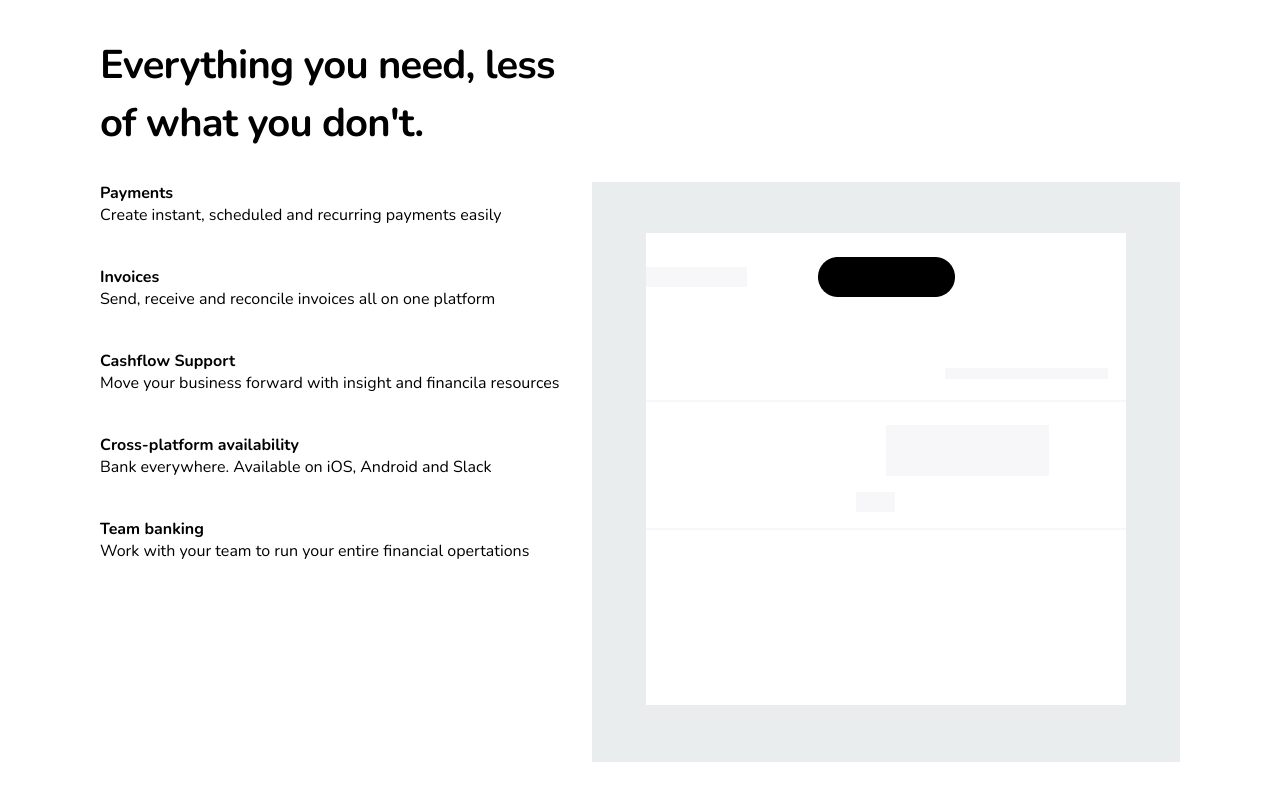
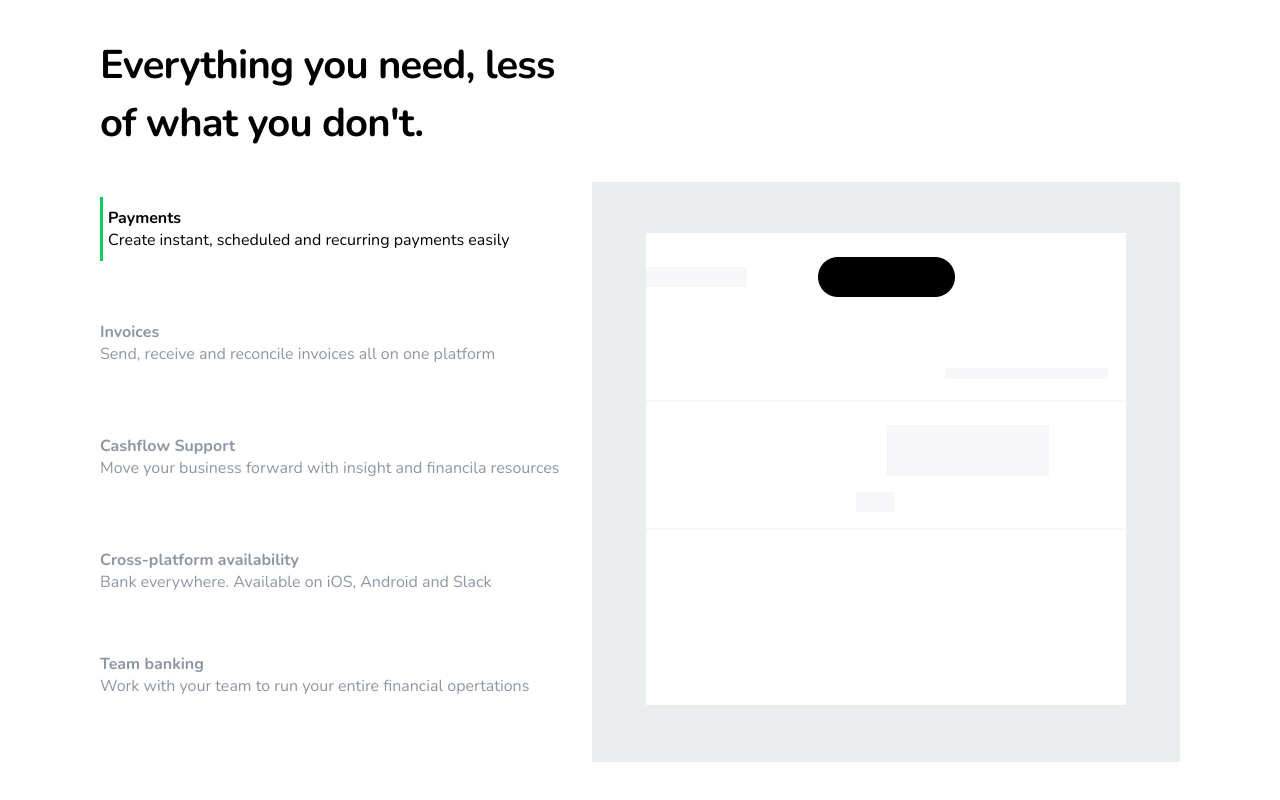
Before and after one commit to aiyus2020/brass-banking, a React (Create React App) app: page / in a window 1280 px wide. Shown: the part 1393-2193 px from the top of the page. Built offline with nearby package versions, Linux system fonts and the light colour scheme.

Commit message:
toogle active in need

```diff
--- a/src/components/needs/needs.js
+++ b/src/components/needs/needs.js
@@ -1,7 +1,13 @@
 import React from "react";
 import file from '../brassImg/Rectangle 10.png'
+import { useState } from "react";
 
 const Needs = () => {
+    const [activeIndex, setActiveIndex] = useState(0);
+
+    const handleClick = (index) => {
+      setActiveIndex(index);}
+
   return (
     <div className="needs_container">
       <div className="needs_heading">
@@ -9,28 +15,28 @@ const Needs = () => {
       </div>
       <div className="needs_flex">
         <div className="needs_left">
-          <div className="Payments">
+          <div className={activeIndex === 0 ? "active" : "myneeds"} onClick={() => handleClick(0)}>
             <h4>Payments</h4>
             <p>Create instant, scheduled and recurring payments easily</p>
           </div>
 
-          <div className="Invoices">
+          <div className={activeIndex === 1 ? "active" : "myneeds"} onClick={() => handleClick(1)}>
             <h4>Invoices</h4>
             <p>Send, receive and reconcile invoices all on one platform</p>
           </div>
 
-          <div className="Cashflow ">
+          <div className={activeIndex === 2 ? "active" : "myneeds"} onClick={() => handleClick(2)}>
             <h4>Cashflow Support</h4>
             <p>
               Move your business forward with insight and financila resources
             </p>
           </div>
-          <div className="cross">
+          <div className= {activeIndex === 3 ? "active" : "myneeds"} onClick={() => handleClick(3)}>
             <h4>Cross-platform availability</h4>
             <p>Bank everywhere. Available on iOS, Android and Slack</p>
           </div>
 
-          <div className="team">
+          <div className={activeIndex === 4 ? "active" : ""} onClick={() => handleClick(4)}>
             <h4>Team banking</h4>
             <p>Work with your team to run your entire financial opertations</p>
           </div>
--- a/src/index.css
+++ b/src/index.css
@@ -191,6 +191,19 @@ color: #000000;
 .needs_left{
     display: flex;
     flex-direction: column;
-    gap: 40px;
+    gap: 50px;
+    color: #8F96A3;
+    cursor: pointer;
+    padding-top: 15px;
+}
+.active{
+    color: #000000;
+    border-left: 3px solid #0bce5a;
+    transition: 0.5s ease;
+    cursor: pointer;
 
+    padding:  10px 5px;
 }
+.myneeds{
+    padding:  10px 0;
+}
```
